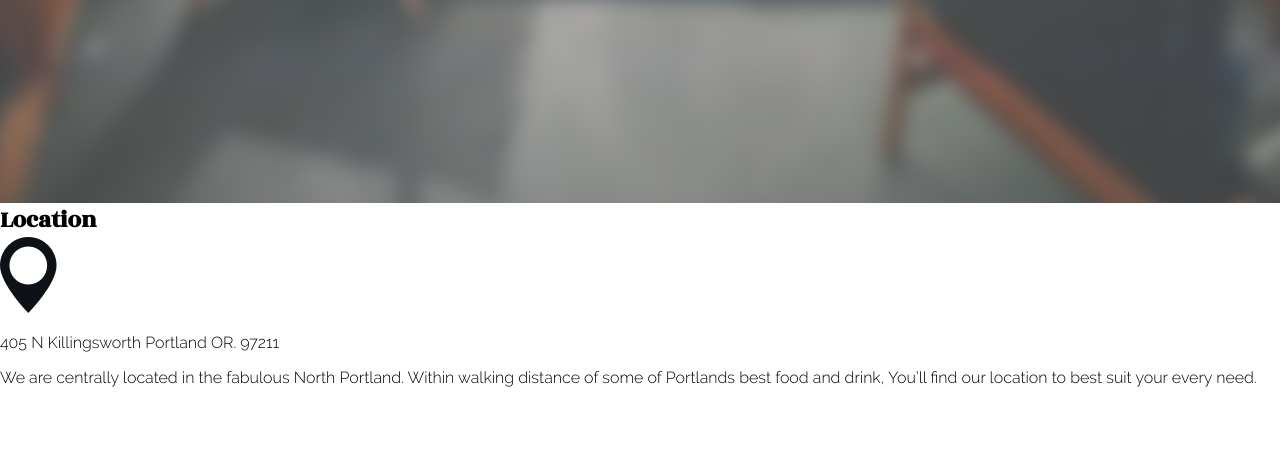
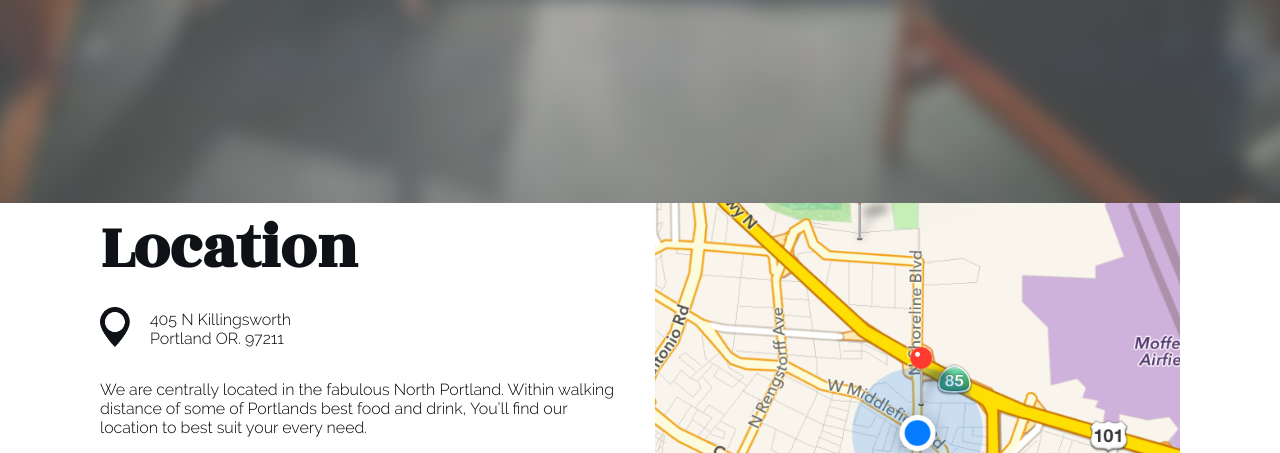
Before and after one commit to bobbymart1n/co-workspace-site, a website built with webpack: page src/index.html in a window 1280 px wide. Shown: the part 597-1050 px from the top of the page. Before the commit the page ends 984 px from the top, so only its background shows below. Built offline with nearby package versions, Linux system fonts and the light colour scheme.

Commit message:
Add location info and map

```diff
--- a/src/index.html
+++ b/src/index.html
@@ -49,7 +49,7 @@
                 <img src="images/map-ping.png" alt="">
               </div>
               <div class="address">
-                <p>405 N Killingsworth Portland OR. 97211</p>
+                <p>405 N Killingsworth<br> Portland OR. 97211</p>
               </div>
             </div>
             <p class="location-description">We are centrally located in the fabulous North Portland. Within walking distance of some of Portlands best food and drink, You’ll find our location to best suit your every need.</p>
--- a/src/styles/base/_base.scss
+++ b/src/styles/base/_base.scss
@@ -14,3 +14,8 @@ body {
 ul {
   padding: 0;
 }
+
+.container, .header-content {
+  max-width: 1080px;
+  margin: auto;
+}
--- a/src/styles/base/_typography.scss
+++ b/src/styles/base/_typography.scss
@@ -77,6 +77,7 @@
 h1, h2, h3, h4, h5 {
   font-family: 'Rozha One';
   margin: 0;
+  color: $Dark;
 }
 p {
   font-family: $RalewayLight;
--- a/src/styles/layout/_header.scss
+++ b/src/styles/layout/_header.scss
@@ -6,8 +6,6 @@
   height: 100%;
   .header-content {
     height: 100%;
-    max-width: 1080px;
-    margin: auto;
     @include two-column-grid;
     justify-content: center;
     align-content: center;
--- /dev/null
+++ b/src/styles/layout/_location.scss
@@ -0,0 +1,24 @@
+.location-inner {
+  @include two-column-grid;
+  .location-info {
+    h1 {
+      font-size: 4em;
+    }
+    .location-address {
+      display: flex;
+      align-items: center;
+      .map-icon {
+        margin-right: 20px;
+        img {
+          width: 30px;
+        }
+      }
+    }
+  }
+  .location-map {
+    background: url('../images/map.png') {
+      size: cover;
+      position: 50%;
+    }
+  }
+}
--- a/src/styles/layout/_navigation.scss
+++ b/src/styles/layout/_navigation.scss
@@ -11,6 +11,7 @@ nav {
     h1 {
       font-size: 2.2em;
       letter-spacing: 0.12px;
+      color: $Light;
     }
   }
   .nav-links {
--- a/src/styles/styles.scss
+++ b/src/styles/styles.scss
@@ -6,4 +6,5 @@
 @import 'base/typography';
 
 @import 'layout/navigation';
-@import 'layout/header'
+@import 'layout/header';
+@import 'layout/location';
```
